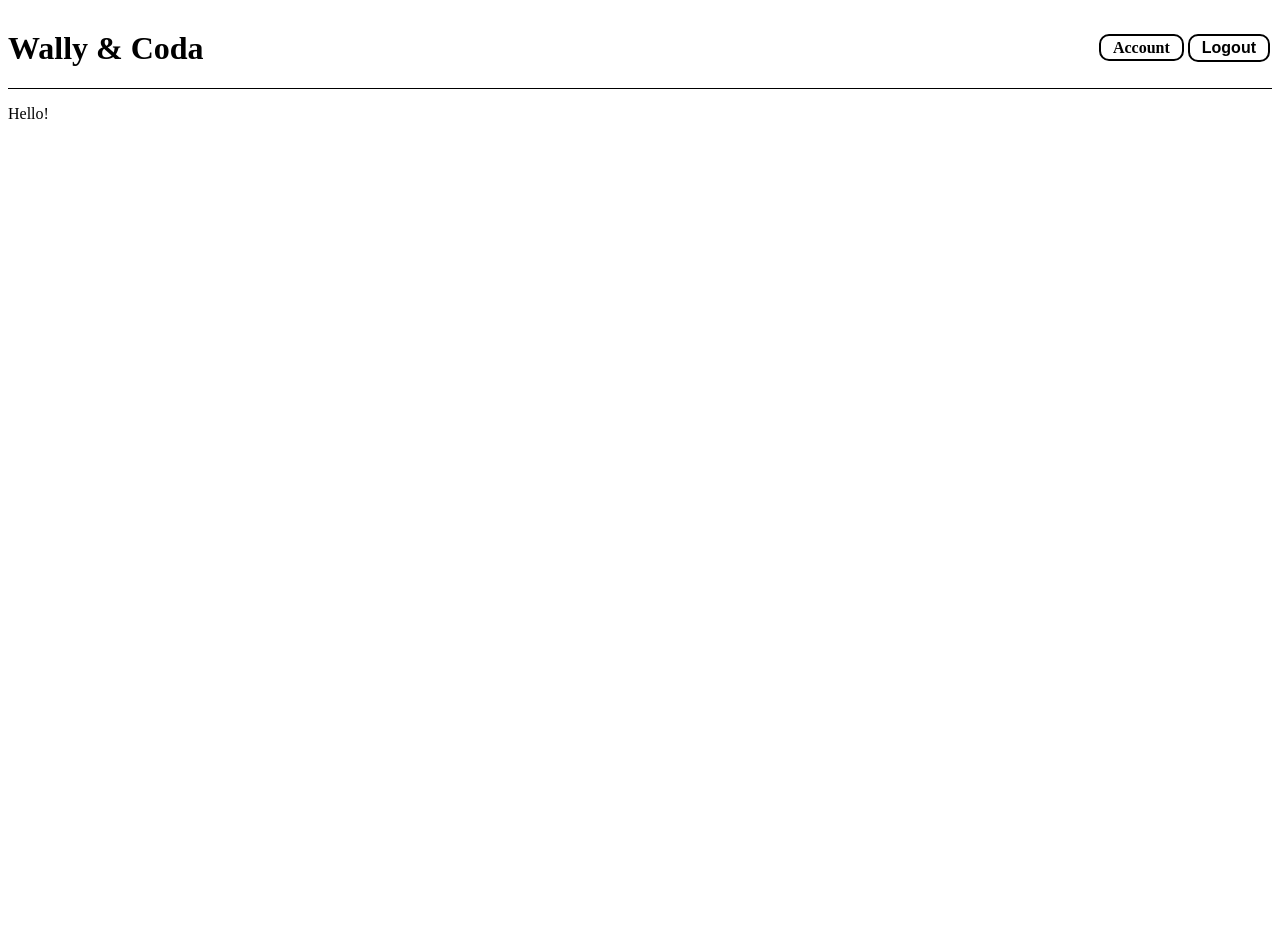
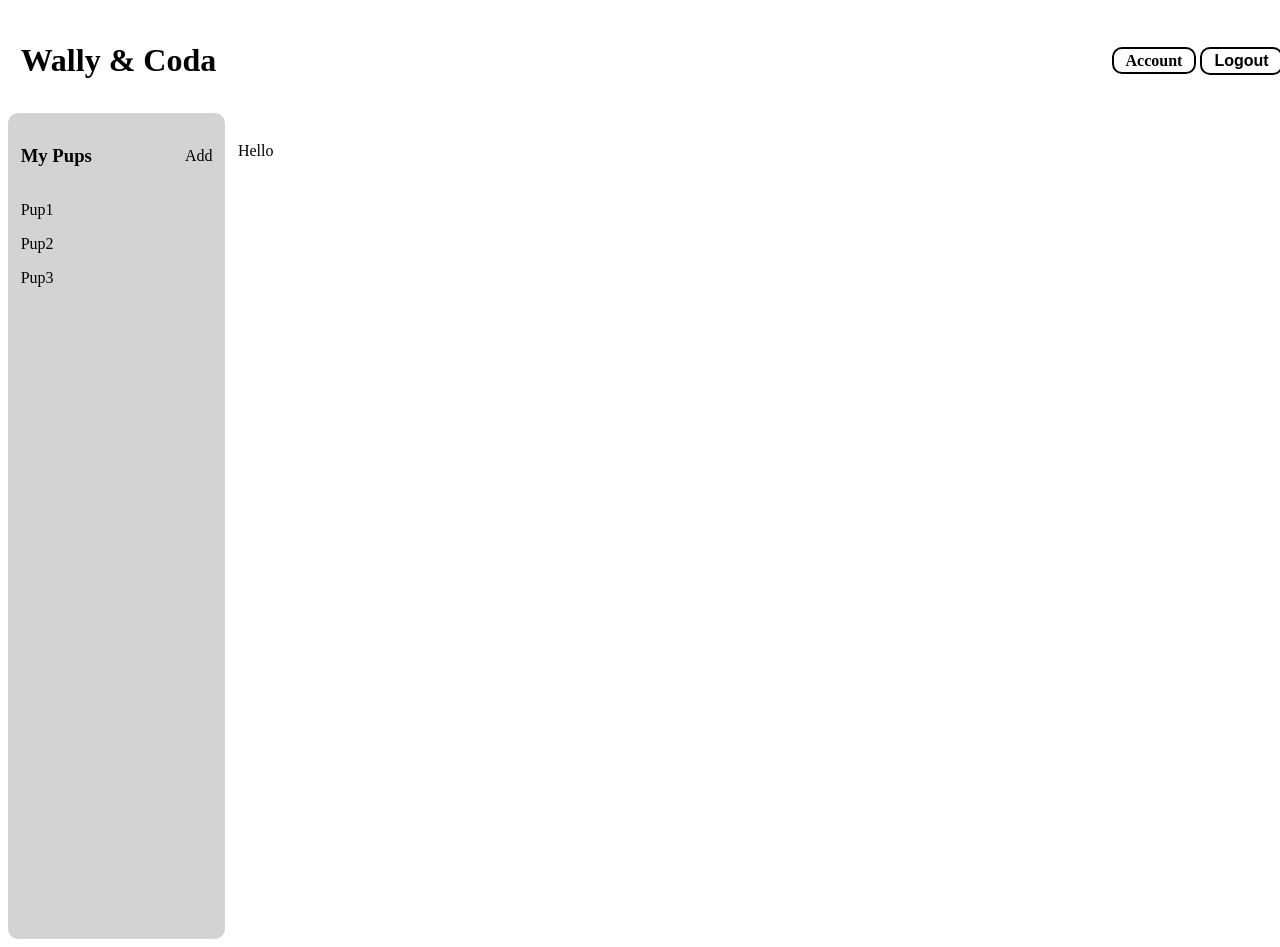
Before and after one commit to josquinlarsen/w-c-new, a React (Vite) app in the folder app/: page / in a window 1280 px wide. Both pictures are taken after a click on the button "Login". Before the commit the page ends 800 px from the top, so only its background shows below. Built offline with nearby package versions, Linux system fonts and the light colour scheme.

Commit message:
my pups sidebar fleshed out

```diff
--- a/app/src/App.css
+++ b/app/src/App.css
@@ -2,12 +2,12 @@
 
 .navbar {
     width: 100%;
-    height: 80px;
+    height: 5rem;
     display: flex;
     align-items: center;
     justify-content: space-between;
     font-weight: 700;
-    border-bottom: 0.25px solid black;
+    padding:1%;
 }
 
 nav a {
@@ -30,3 +30,22 @@ nav a {
     background-color: inherit;
     font-size: inherit;
 }
+
+.main-content {
+    display:flex;
+    justify-content: flex-start;
+}
+
+.sidebar {
+    width: 12rem;
+    height:100vh;
+    background-color: lightgrey;
+    padding: 1%;
+    border-radius: 10px;
+}
+
+.mini-menu {
+    display: flex;
+    align-items: center;
+    justify-content: space-between;
+}
--- a/app/src/App.tsx
+++ b/app/src/App.tsx
@@ -1,12 +1,33 @@
+import { useState } from 'react'
+
 import './App.css'
 import Navbar from './components/Navbar'
+import Sidebar from './components/Sidebar'
 
 function App() {
+  const [loggedIn, setIsLoggedIn] = useState<boolean>(false);
+
 
   return (
     <>
-    <Navbar />
-    <div><p>Hello!</p></div>
+    <Navbar
+      loggedIn={loggedIn}
+      setIsLoggedIn={setIsLoggedIn}
+    />
+    <main>
+      {loggedIn? (
+        <div className='main-content'>
+        <Sidebar />
+        <div style={{padding:"1%"}}>
+          <p>Hello</p>
+        </div>
+      </div>
+
+      ): (
+        <div><p>Welcome!</p></div>
+      )}
+
+    </main>
     </>
   )
 }
--- a/app/src/components/Navbar.tsx
+++ b/app/src/components/Navbar.tsx
@@ -1,8 +1,11 @@
-import { useState } from "react";
-import { Link } from "react-router-dom";
+// import { Link } from "react-router-dom";
 
-const Navbar = () => {
-    const [loggedIn, setIsLoggedIn] = useState(false);
+interface NavBarProps {
+    loggedIn: Boolean;
+    setIsLoggedIn: React.Dispatch<React.SetStateAction<boolean>>;
+}
+
+const Navbar = ({ loggedIn, setIsLoggedIn } : NavBarProps) => {
 
     const logout = () => {
         setIsLoggedIn(false);
--- /dev/null
+++ b/app/src/components/Sidebar.tsx
@@ -0,0 +1,22 @@
+const Sidebar = () => {
+
+    const pups = ["Pup1", "Pup2", "Pup3"];
+
+    return (
+        <>
+        <div className="sidebar">
+            <div className="mini-menu">
+                <h3>My Pups</h3>
+                <a>Add</a>
+            </div>
+            { pups?.map(
+                pup => (
+                    <p>{pup}</p>
+                )
+            )}
+        </div>
+        </>
+    )
+};
+
+export default Sidebar;
```
